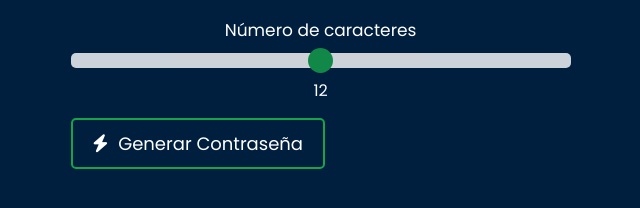
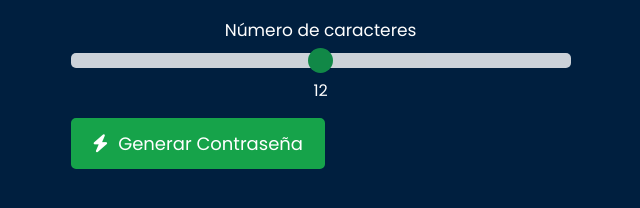
Before and after one commit to Giancarlo0811/password-generator, a plain HTML site: page index.html in a window 1280 px wide. Shown: the part 344-552 px from the top of the page, without its empty margins (83-723 px from the left). Drawn offline with Linux system fonts and the light colour scheme.

Commit message:
cambios menores

```diff
--- a/style.css
+++ b/style.css
@@ -66,17 +66,12 @@ body {
 #generate-btn {
     padding: 1rem 2rem;
     border: 2px solid #16a34a;
-    background-color: #001f3f;
+    background-color: #16a34a;
     color: #fff;
     font-size: 1.8rem;
     cursor: pointer;
     border-radius: 5px;
     display: block;
-    transition: all .2s ease-in;
-}
-
-#generate-btn:hover {
-    background-color: #16a34a;
 }
 
 #generate-btn i {
```
